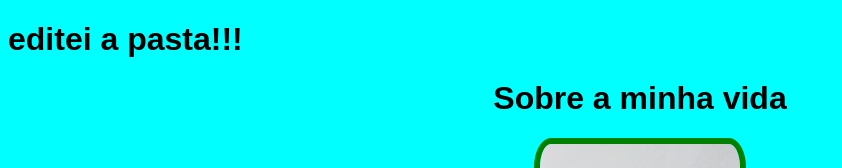
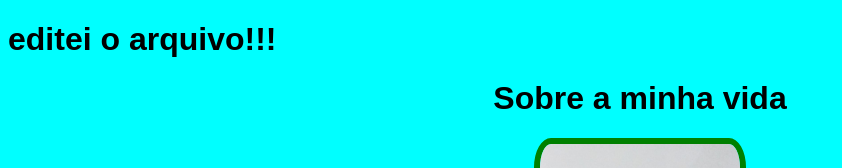
Before and after one commit to Jul10c3s4/meu_portif-lio, a plain HTML site: page aula-01_descrição_pessoal/index.html in a window 1280 px wide. Shown: the top 168 px of the page, without its empty margins (0-842 px from the left). Drawn offline with Linux system fonts and the light colour scheme.

Commit message:
Create index.html
editado

```diff
--- a/aula-01_descrição_pessoal/index.html
+++ b/aula-01_descrição_pessoal/index.html
@@ -8,7 +8,7 @@
     <title>Descrição pessoal</title>
 </head>
 <body>
-    <h1>editei a pasta!!!</h1>
+    <h1>editei o arquivo!!!</h1>
     <center>
     <h1>Sobre a minha vida</h1>
     <img src="minha_foto-png-300.png" alt="minha foto"/>
```
